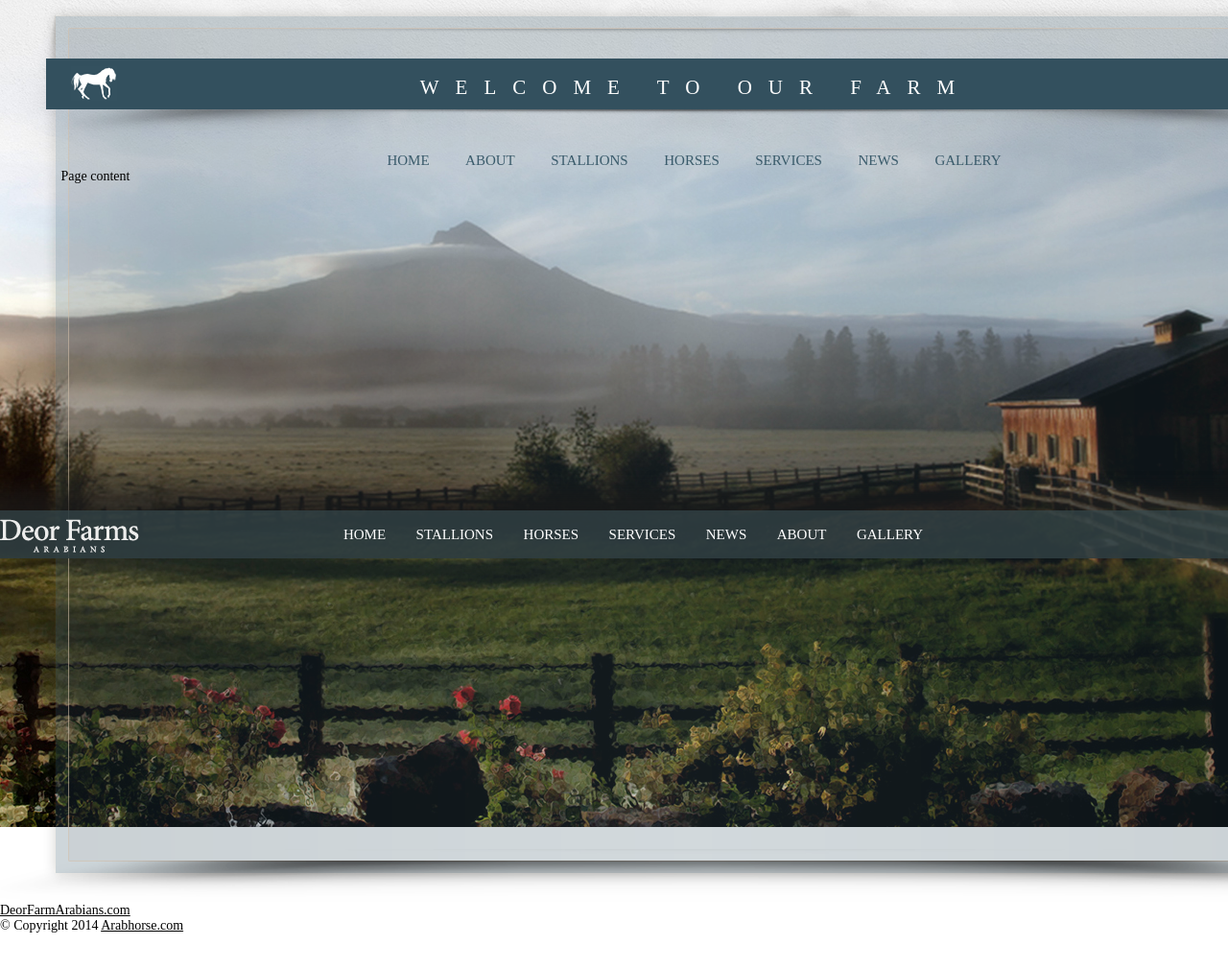
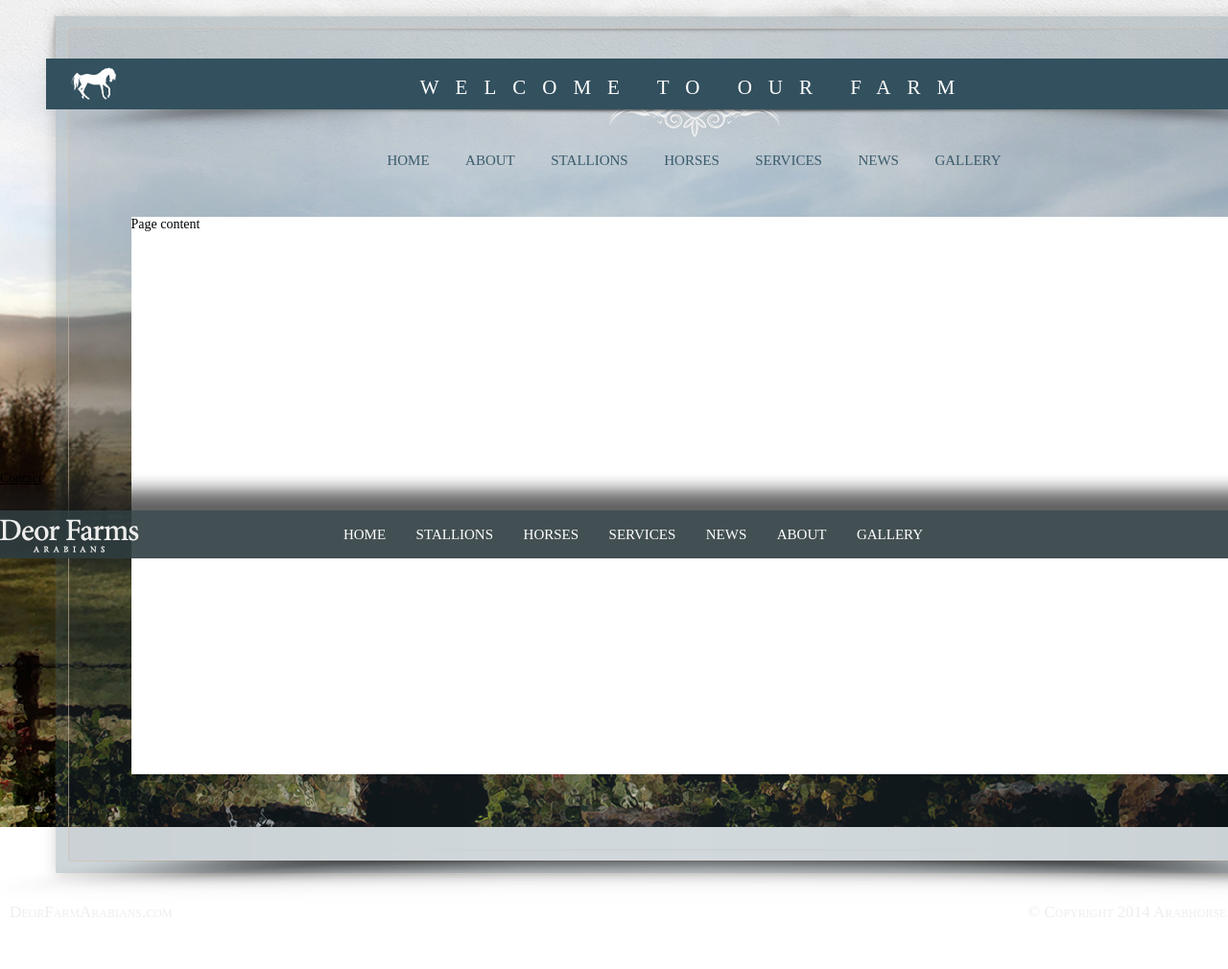
Before and after one commit to kmni/deorfarmsarabians, a website: page index.html in a window 1280 px wide. Shown: the part 218-1228 px from the top of the page at 96% size. Drawn offline with Linux system fonts and the light colour scheme.

Commit message:
Kostra webu: Upraveni contents a paticky

```diff
--- a/styles/modules/_contacts.scss
+++ b/styles/modules/_contacts.scss
@@ -1,3 +1,2 @@
 .contacts{
-    display: none;
 }
--- a/styles/modules/_content.scss
+++ b/styles/modules/_content.scss
@@ -18,3 +18,11 @@ ul{
     padding: 0;
     list-style: none;
 }
+
+.content{
+    width: 1174px;
+    height: 581px;
+    background: white;
+    margin: 0 auto;
+    margin-top: 50px;
+}
--- a/styles/modules/_footer.scss
+++ b/styles/modules/_footer.scss
@@ -1,6 +1,39 @@
+// mala paticka
+// ====================================
+
 .footer-small{
     margin-bottom: 170px;
+
+    a{
+        text-decoration: none;
+        &:hover{
+            text-decoration: underline;
+        }
+    }
 }
+
+.footer-small__url,
+.footer-small__copyright{
+    height: 50px;
+    width: 50%;
+    float: left;
+    color: #eeeeee;
+    font-variant: small-caps;
+    font-size: 17px;
+}
+
+.footer-small__url{
+    text-align: left;
+    padding-left: 10px;
+}
+
+.footer-small__copyright{
+    text-align: right;
+    padding-right: 10px;
+}
+
+// paticka
+// ====================================
 
 .footer{
     width: 100%;
--- a/styles/modules/_menu.scss
+++ b/styles/modules/_menu.scss
@@ -9,6 +9,7 @@
 
     .page &{
         padding-top: 155px;
+        background: image-url("menu-design.png") no-repeat center 110px;
     }
 
     .footer &{
--- a/styles/modules/_page.scss
+++ b/styles/modules/_page.scss
@@ -19,4 +19,5 @@
     padding-top: 18px;
     letter-spacing: 17px;
     font-weight: normal;
+    z-index: 888;
 }
```
Also changed, not shown: images/menu-design.png (added), styles/style.min.css, 1 other file.
